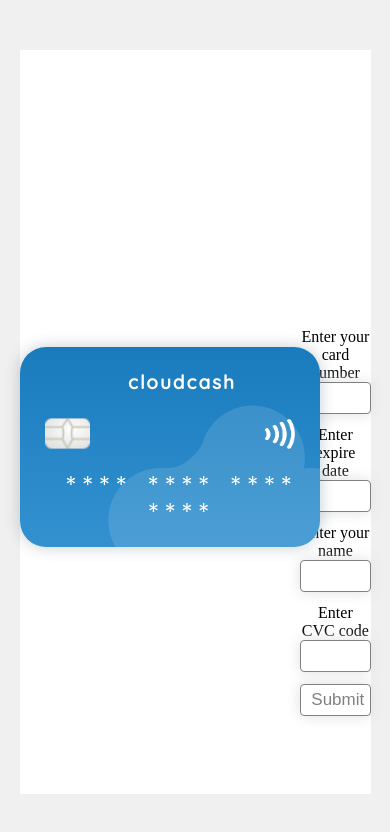
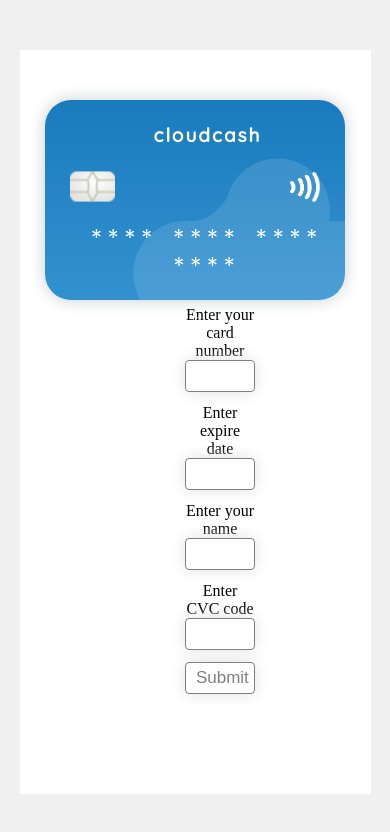
Before and after one commit to Artemy10/card-app, a React (Create React App) app: page / in a window 390 px wide. Shown: the top 832 px of the page. Built offline with nearby package versions, Linux system fonts and the light colour scheme; the HTML template or start-up script is replaced by a standard one.

Commit message:
add accessibility

```diff
--- a/src/App.css
+++ b/src/App.css
@@ -98,11 +98,11 @@
     color: #fff;
     line-height: 9px;
     font-family: 'Lato', sans-serif;
+    margin-bottom: 10px;
 }
 .card-owner{
     color: #fff;
     font-size: 20px;
-    margin-top: 10px;
     font-weight: 500;
     line-height: 15px;
     font-family: 'Lato', sans-serif;
@@ -208,6 +208,9 @@
     border: 1px solid #1a7cbe;
     color: #1a7cbe;
 }
+.highlight{
+    border: 1px solid red;
+}
 
 
 
@@ -235,6 +238,7 @@
         height: 200px;
     }
     .content{
+        flex-direction: column;
         justify-content: flex-start;
         text-align: center;
         align-items: center;
--- a/src/components/CardFooter.jsx
+++ b/src/components/CardFooter.jsx
@@ -7,11 +7,11 @@
             <div className="card-footer">
                 <div>
                     <p className="card-holder">Card holder</p>
-                    {this.props.name === '' ? <p className="card-owner upper-case">ivanov ivan</p> : <p className="card-owner upper-case">{this.props.name}</p> }
+                    {this.props.name === '' ? <span name="name" className="card-owner upper-case">ivanov ivan</span> : <span name="name" className="card-owner upper-case">{this.props.name}</span> }
                 </div>
                 <div>
                     <p className="card-holder">Expire date</p>
-                    {this.props.date === '' ? <p className="card-owner">**/**</p> : <p className="card-owner">{this.props.date}</p> }
+                    {this.props.date === '' ? <span name="date" className="card-owner">**/**</span> : <span name="date" className="card-owner">{this.props.date}</span> }
                 </div>
             </div>
         )
--- a/src/components/CardInformation.jsx
+++ b/src/components/CardInformation.jsx
@@ -22,24 +22,40 @@
         this.props.cardNumberValue(event);
     }
 
+    flipTheCard = (event) => {
+        const inputCode = document.querySelector(`span[name=${event.target.name}]`);
+        const card = document.getElementById('card');
+        card.classList.toggle('flip');
+        inputCode.classList.toggle('highlight');
+    }
+
+    highlightElement = (event) => {
+        let element = document.querySelector(`span[name=${event.target.name}]`);
+        element.classList.toggle('highlight');
+    }
+
     render() {
         return (
             <form onSubmit={ this.sendForm } id="cardInfo">
                 <Input type="text" name="cardNumber"
                 onChange={ this.handleInputChange }
                 format={ CardInformation.PATTERNS.CARD }
+                focusElem={ this.highlightElement }
                 placeholder="Enter your card number" />
                 <Input type="text" name="date"
                 onChange={ this.handleInputChange }
+                focusElem={ this.highlightElement }
                 format={ CardInformation.PATTERNS.DATE }
                 placeholder="Enter expire date" />
                 <Input type="text" name="name"
                 onChange={ this.handleInputChange }
+                focusElem={ this.highlightElement }
                 maxLength="17" className="upper-case"
                 placeholder="Enter your name" />
                 <Input type="text" name="cvcCode"
                 format={ CardInformation.PATTERNS.CODE }
                 onChange={ this.handleInputChange }
+                focusElem={ this.flipTheCard }
                 placeholder="Enter CVC code" />
                 <Input type="submit" />
             </form>
--- a/src/components/CardNumber.jsx
+++ b/src/components/CardNumber.jsx
@@ -9,13 +9,13 @@
         if( this.props.cardNumber === '' ) {
             return (
                 <div className="card-number">
-                    <p className="empty-number-field" onClick={ this.handleChange }>**** **** **** ****</p>
+                    <span name="cardNumber" className="empty-number-field" onClick={ this.handleChange }>**** **** **** ****</span>
                 </div>
             )
         }
         return (
             <div className="card-number">
-                <span className="empty-number">{this.props.cardNumber}</span>
+                <span name="cardNumber" className="empty-number">{ this.props.cardNumber }</span>
             </div>
         )
     }
--- a/src/components/CreditCard.jsx
+++ b/src/components/CreditCard.jsx
@@ -7,23 +7,11 @@
 
 
 export default class CreditCard extends Component {
-    constructor(props) {
-        super(props)
-
-        this.flipTheCard = this.flipTheCard.bind(this);
-    }
-
-    flipTheCard(e) {
-        const card = document.getElementById('card');
-        card.classList.toggle('flip');
-        console.log(e.target)
-    }
-
     render() {
         const cardInfo = <p className="card-info">Secured credit cards are a type of credit card where the cardholder secures the card with a security deposit.</p>
         const bankLogo = <img className="bank-logo" src="/images/banklogo.png" alt="" />;
         return (
-            <div id="card" onClick={this.flipTheCard} className="credit-card">
+            <div id="card" className="credit-card">
                 <div className="flipper">
                     <div className="front-card">
                         <CardName />
--- a/src/components/CvcElem.jsx
+++ b/src/components/CvcElem.jsx
@@ -1,11 +1,12 @@
 import React, { Component } from 'react'
+
 
 export default class CvcElem extends Component {
     render() {
         return (
             <div className="cvc-elem">
                 <span>CVC</span>
-                { this.props.cvcCode === '' ? <span className="cvc-code-empty">***</span> : <span className="cvc-code">{ this.props.cvcCode }</span> }
+                { this.props.cvcCode === '' ? <span name="cvcCode" className="cvc-code-empty">***</span> : <span name="cvcCode" className="cvc-code">{ this.props.cvcCode }</span> }
             </div>
         )
     }
--- a/src/components/Input.jsx
+++ b/src/components/Input.jsx
@@ -22,6 +22,8 @@
                 <p>{ this.props.placeholder }</p>
                 <input name={ this.props.name }
                 onChange={ this.handleChange }
+                onFocus={ this.props.focusElem }
+                onBlur={ this.props.focusElem }
                 type={ this.props.type }
                 maxLength={ this.props.maxLength }
                 autoComplete="off" required
```
Also changed, not shown: 1 other file (tests, documents, lock files or other folders).
